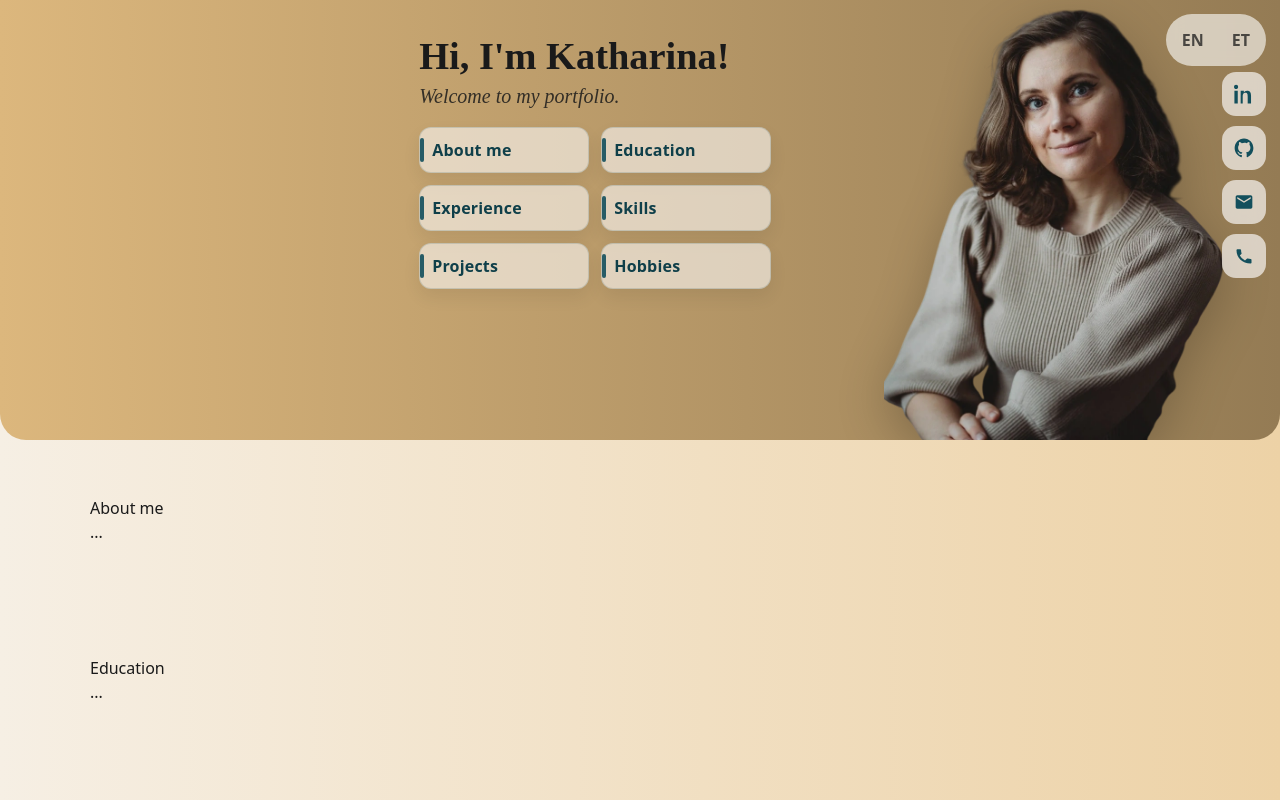
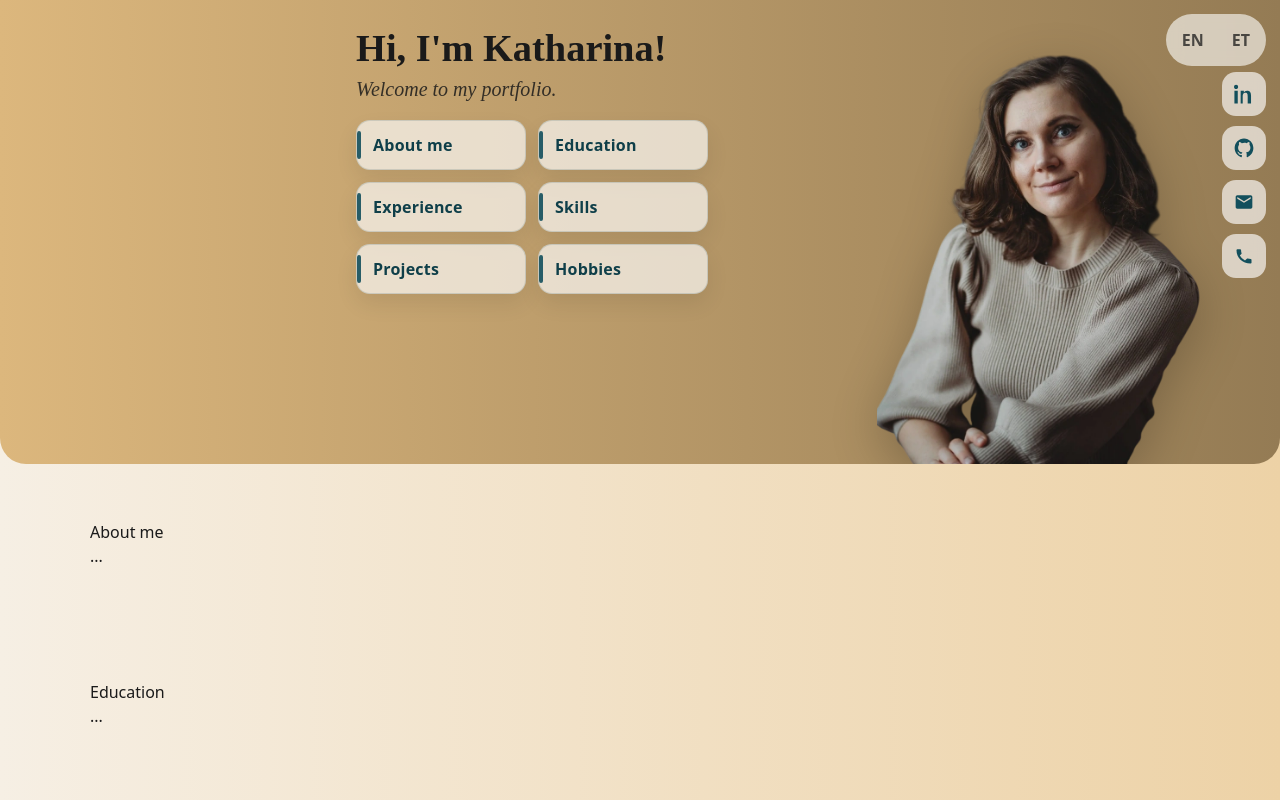
Before and after one commit to KatharinaMat/my-portfolio, a Nuxt app: page / in a window 1280 px wide. Shown: the top 800 px of the page. Built offline with nearby package versions, Linux system fonts and the light colour scheme.

Commit message:
ui tweaks in hero

```diff
--- a/app/assets/css/main.css
+++ b/app/assets/css/main.css
@@ -1,6 +1,12 @@
 /* =================================
    BASE / GLOBAL
    ================================= */
+
+*,
+*::before,
+*::after {
+  box-sizing: border-box; /* FIX #1: hero height math stays true even with padding */
+}
 
 html {
   scroll-behavior: smooth;
@@ -16,22 +22,45 @@ html {
    HERO LAYOUT (2 columns)
    ================================= */
 
+:root {
+  /* hero sizing */
+  --hero-h: clamp(420px, 58svh, 580px); /* slightly less tall by default */
+  --hero-pad-top: clamp(1.4rem, 2.6vw, 2.6rem);
+
+  /* portrait sizing */
+  --portrait-w: clamp(360px, 35vw, 640px);
+  --portrait-ratio: 0.88; /* FIX #2: portrait fills hero more like blueprint */
+
+  /* spacing: bookmarks -> portrait */
+  --portrait-gap: clamp(2px, 0.6vw, 10px);
+
+  /* spacing: portrait -> social rail (THIS controls “between bookmarks and socials”) */
+  --ui-right: 14px;          /* your fixed UI uses right:14px */
+  --social-size: 44px;       /* icon button size */
+  --portrait-social-gap: clamp(10px, 1.4vw, 18px);
+
+  /* computed: where the portrait's RIGHT edge should sit */
+  --portrait-right: calc(var(--ui-right) + var(--social-size) + var(--portrait-social-gap));
+}
+
 .hero {
-  position: relative;
+  position: relative; /* bottom:0 is hero bottom */
+  display: flex;
+  flex-direction: column;
+
   width: 100%;
   background: linear-gradient(90deg, #dcb77d 0%, #947b54 100%);
   border-radius: 0 0 26px 26px;
   overflow: hidden;
 
-  /* hero section size*/
-  min-height: clamp(320px, 55vh, 520px);
-
-  padding-top: clamp(1.5rem, 3vw, 3rem);
-  padding-bottom: 0;
+  /* hero section size */
+  min-height: var(--hero-h);
+  padding-top: var(--hero-pad-top);
 }
 
 .hero .row {
   display: flex;
+  flex: 1;
   gap: clamp(1.5rem, 4vw, 3rem);
   align-items: stretch;
 }
@@ -55,9 +84,15 @@ html {
 /* RIGHT COLUMN */
 
 .right-col {
-  flex: 0 0 auto;
-  display: block;
-  align-self: auto;
+  flex: 0 0 calc(var(--portrait-w) + var(--portrait-right));
+  width: calc(var(--portrait-w) + var(--portrait-right));
+  padding-right: var(--portrait-right);
+  margin: 0;
+  overflow: visible;
+
+  display: flex;
+  justify-content: flex-end;
+  align-items: flex-end; /* bottom align */
 }
 
 /* =================================
@@ -90,8 +125,11 @@ html {
 
 .hero-image {
   position: absolute;
-  right: 0;
+
+  /* Keep portrait away from social rail by a controlled amount */
+  right: var(--portrait-right);
   bottom: 0;
+
   margin: 0;
   padding: 0;
   display: flex;
@@ -104,11 +142,14 @@ html {
   height: auto;
   object-fit: contain;
 
-  width: clamp(280px, 35vw, 640px);
-  max-height: clamp(260px, 55vh, 620px);
+  /* portrait height relative to hero height */
+  max-height: calc(var(--hero-h) * var(--portrait-ratio));
+  width: auto;
+  max-width: var(--portrait-w);
 
   filter: drop-shadow(0 14px 24px rgba(0, 0, 0, 0.22));
 }
+
 /* =================================
    HERO NAV  (Option A refined)
    ================================= */
@@ -127,21 +168,17 @@ html {
   white-space: normal;
   text-decoration: none;
 
-  /* light surface */
   background: rgba(248, 246, 242, 0.72);
   border: 1px solid rgba(15, 63, 73, 0.14);
   box-shadow: 0 10px 22px rgba(0, 0, 0, 0.08);
 
-  /* shape + spacing */
   padding: 12px 14px 12px 16px;
   border-radius: 14px;
 
-  /* typography */
   color: #0f3f49;
   font-weight: 600;
   letter-spacing: 0.2px;
 
-  /* accent line */
   position: relative;
   overflow: hidden;
 
@@ -149,7 +186,6 @@ html {
     background-color 160ms ease;
 }
 
-/* left accent strip */
 .bookmark::before {
   content: "";
   position: absolute;
@@ -162,7 +198,6 @@ html {
   opacity: 0.9;
 }
 
-/* no arrows */
 .bookmark::after {
   content: none;
 }
@@ -180,10 +215,29 @@ html {
 }
 
 @media (min-width: 860px) {
+  :root {
+    --hero-pad-top: clamp(1.2rem, 2.2vw, 2.2rem);
+    --portrait-ratio: 0.9; /* desktop: portrait can be a touch taller */
+  }
+
+  .left-col > .hero-text,
+  .left-col > .side-nav {
+    width: min(22rem, 100%);
+  }
+
+  .hero-title {
+    font-size: clamp(36px, 3vw, 42px);
+    white-space: nowrap;
+  }
+
+  .hero-subtitle {
+    font-size: 20px;
+  }
+
   .side-nav {
     display: grid;
     grid-template-columns: 1fr 1fr;
-    gap: 0.75rem 0.75rem; /* row gap / column gap */
+    gap: 0.75rem 0.75rem;
   }
 }
 
@@ -194,7 +248,7 @@ html {
 .lang {
   position: fixed;
   top: 14px;
-  right: 14px;
+  right: var(--ui-right);
   z-index: 30;
   display: flex;
   gap: 8px;
@@ -232,7 +286,7 @@ html {
 
 .social {
   position: fixed;
-  right: 14px;
+  right: var(--ui-right);
   top: 72px;
   z-index: 25;
   display: flex;
@@ -241,8 +295,8 @@ html {
 }
 
 .icon-btn {
-  width: 44px;
-  height: 44px;
+  width: var(--social-size);
+  height: var(--social-size);
   border-radius: 14px;
   background: rgba(248, 246, 242, 0.7);
   backdrop-filter: blur(8px);
@@ -294,88 +348,36 @@ html {
 }
 
 /* =================================
-   DESKTOP / TABLET REFINEMENTS
+   MOBILE BOOKMARK GRID (2 columns) - FIXED
    ================================= */
-
-@media (min-width: 860px) {
-  /* reduce top padding + overall hero height a touch (less space above head) */
-  .hero {
-    padding-top: clamp(1.25rem, 2.4vw, 2.4rem);
-    min-height: clamp(320px, 55vh, 520px);
+@media (max-width: 859px) {
+  /* keep your portrait vars if you want */
+  :root {
+    --portrait-w: min(52vw, 380px);
+    --portrait-ratio: 0.88;
   }
 
-  .hero-text {
-    padding-top: 0.3rem;
+  /* IMPORTANT: ensure side-nav is actually a grid */
+  .side-nav {
+    display: grid;
+    grid-template-columns: repeat(2, minmax(160px, 1fr));
+    gap: 12px;
+    align-items: stretch;
   }
 
-  /* make nav shorter on desktop */
-  .left-col > .hero-text,
-  .left-col > .side-nav {
-    width: min(22rem, 100%);
+  /* IMPORTANT: ensure grid items fill the cell */
+  .bookmark {
+    width: 100%;
+    justify-content: flex-start;
+    white-space: nowrap;      /* keep label on one line */
+    font-size: 14px;          /* helps prevent wrapping */
+    padding: 12px 12px 12px 14px;
   }
 
-  /* make the cards less "input-like" */
-  .bookmark {
-    padding: 10px 10px 10px 12px; /* 11px 14px 11px 16px */
-    border-radius: 12px;
-    background: rgba(248, 246, 242, 0.62);
-    box-shadow: 0 8px 18px rgba(0, 0, 0, 0.07);
-  }
-
-  .bookmark:hover {
-    transform: translateY(-2px);
-    box-shadow: 0 14px 26px rgba(0, 0, 0, 0.11);
-    background: rgba(248, 246, 242, 0.78);
-  }
-
-  /* slightly bigger portrait + bigger column */
-  .right-col {
-    flex: 0 0 clamp(360px, 36vw, 520px);
-  }
-
-  .hero-title {
-    font-size: clamp(36px, 3vw, 42px);
-    white-space: nowrap;
-
-  }
-
-  .hero-subtitle {
-    font-size: 20px;
+  /* If the screen is SUPER narrow, allow wrap rather than breaking the grid */
+  @media (max-width: 420px) {
+    .bookmark {
+      white-space: normal;
+    }
   }
 }
-
-/* safety */
-.mobile-nav {
-  display: none !important;
-}
-
-/* =================================
-   MOBILE BOOKMARK GRID (2 columns)
-   ================================= */
-
-/* default mobile: 2 columns (looks like desktop, just narrower) */
-@media (max-width: 859px) {
-  .side-nav {
-    display: grid;
-    grid-template-columns: repeat(2, minmax(0, 1fr));
-    gap: 12px;
-  }
-
-  .bookmark {
-    width: 100%;
-    font-size: 15px;
-    line-height: 1.15;
-    padding: 12px 12px 12px 14px;
-    border-radius: 12px;
-  }
-
-  /* optional: slightly reduce reserved space on small screens */
-  .hero .row {
-    padding-right: min(52vw, 380px);
-  }
-
-  .portrait {
-    width: min(380px, 52vw);
-    max-height: 42vh;
-  }
-}
```
